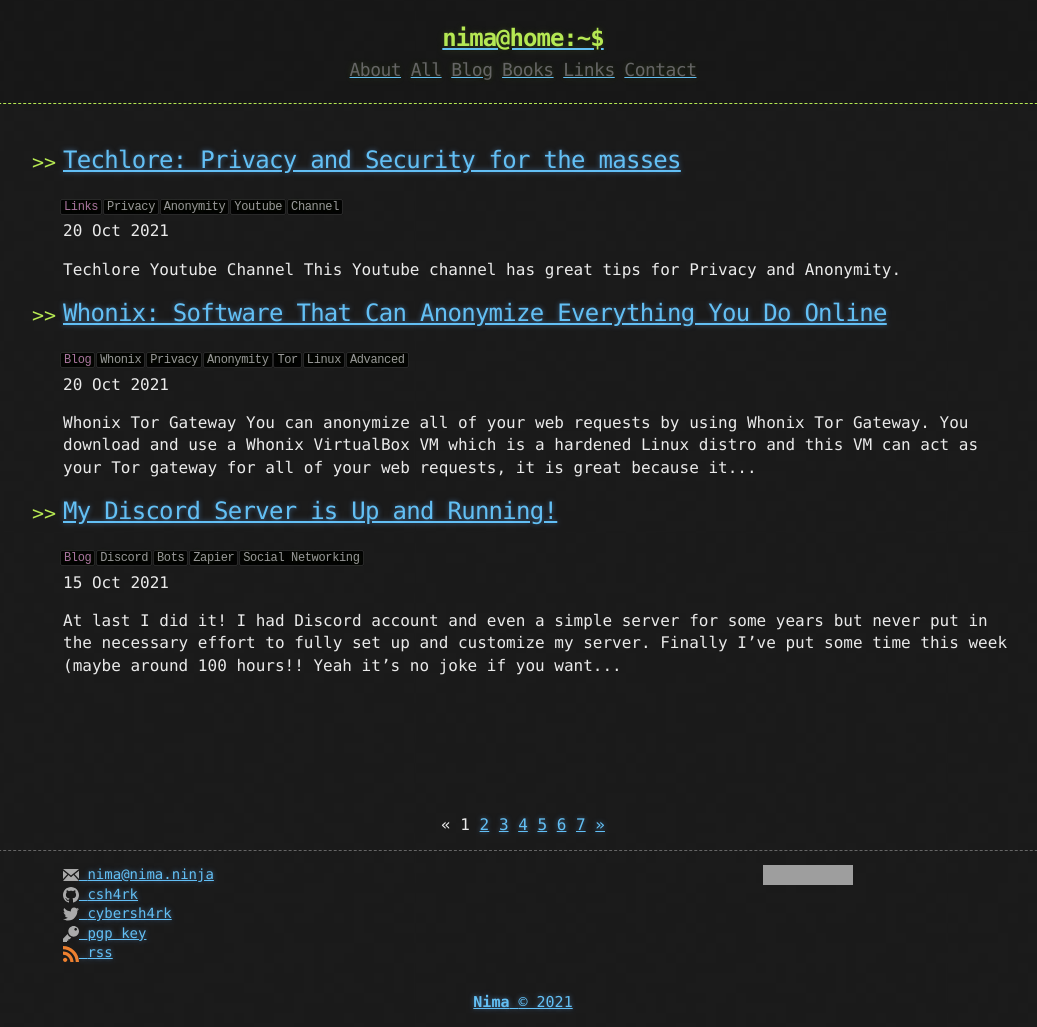
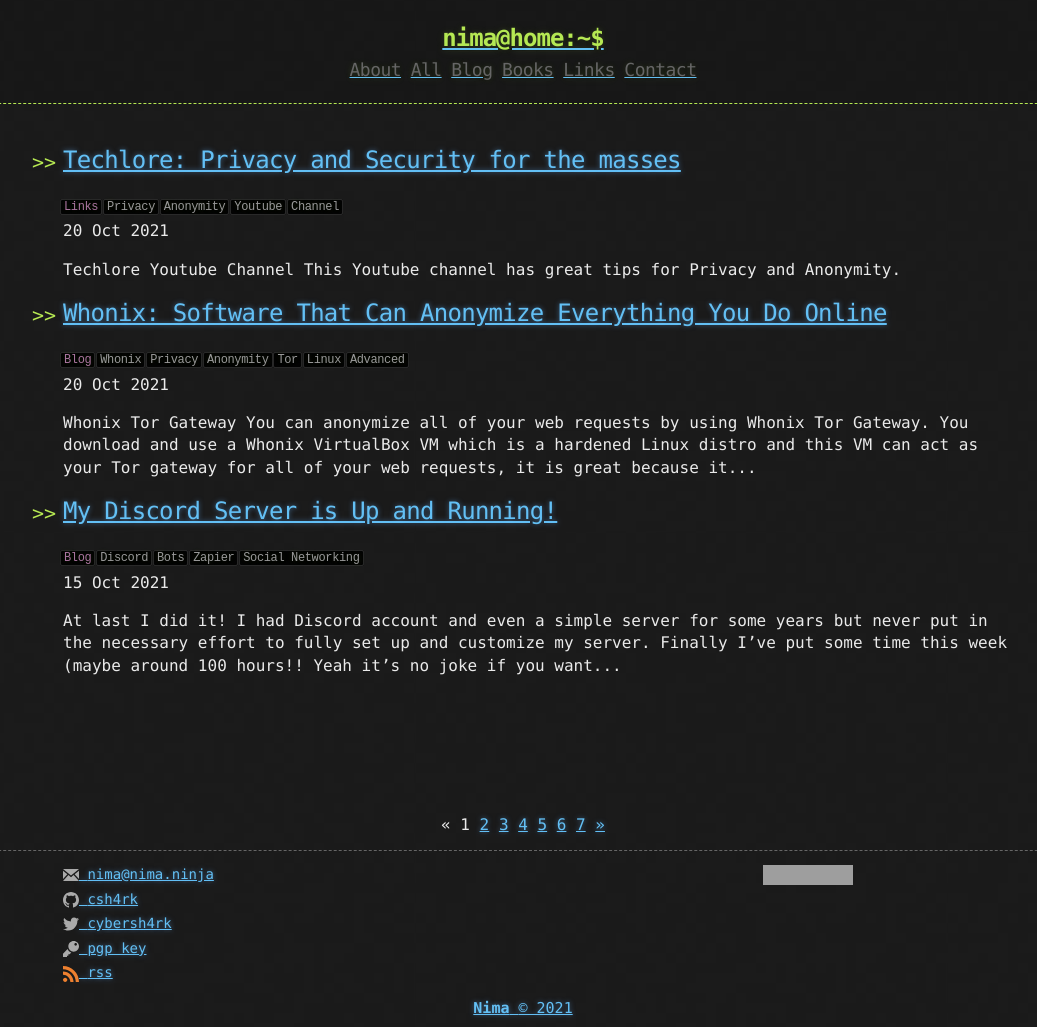
Before and after one commit to CamoCatX/camocatx.github.io, a Jekyll site: the page built from index.html, in a window 1280 px wide. Shown: the whole page, without its empty margins (117-1154 px from the left). Built offline with Jekyll 4.4.1, drawn with Linux system fonts in a browser that asks for light colours; the list of posts is cut into pages by our own code; grey boxes are pictures that could not be loaded.

Commit message:
Edit Footer Styles
Add space between social media links

```diff
--- a/_sass/base.scss
+++ b/_sass/base.scss
@@ -321,8 +321,8 @@ a:active, a:focus {
 }*/
 
 .site-footer {
-  height: 100px;
-  line-height: 50px;
+  //height: 0px;
+  //line-height: 0px;
   border-top: 1px dashed $dove-grey;
 }
 
@@ -352,20 +352,21 @@ a:active, a:focus {
   font-size: 14px;
   float: right;
   //padding-left: 10px;
-  //margin-bottom:
+  margin-bottom: 20px;
 }
 
 .footer-col-copyright {
   text-align: center;
   font-size: 15px;
   float: left;
-  //padding-left: 10px;
-  //margin-bottom:
+  //padding-top: 10px;
+  margin-bottom: 8px;
 }
 
 .social-media-list {
   list-style: none;
   //margin-left: 0;
+  margin-bottom: 5px;
 }
 
 // End of Footer (classes)
```
